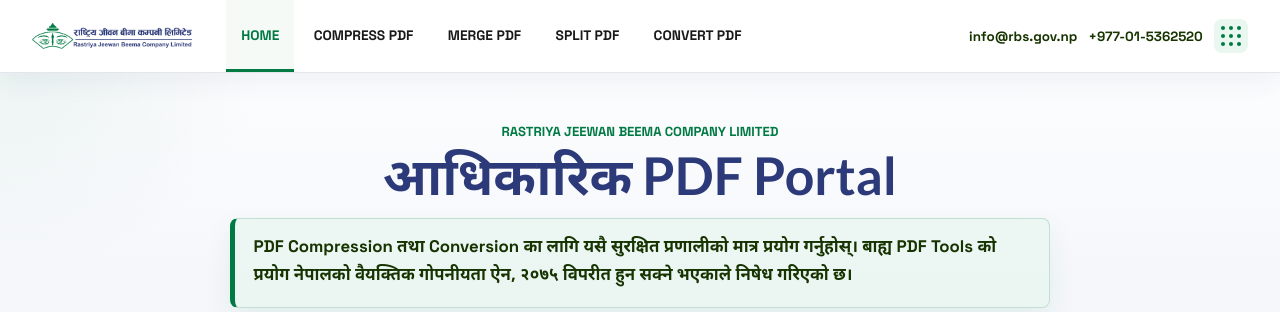
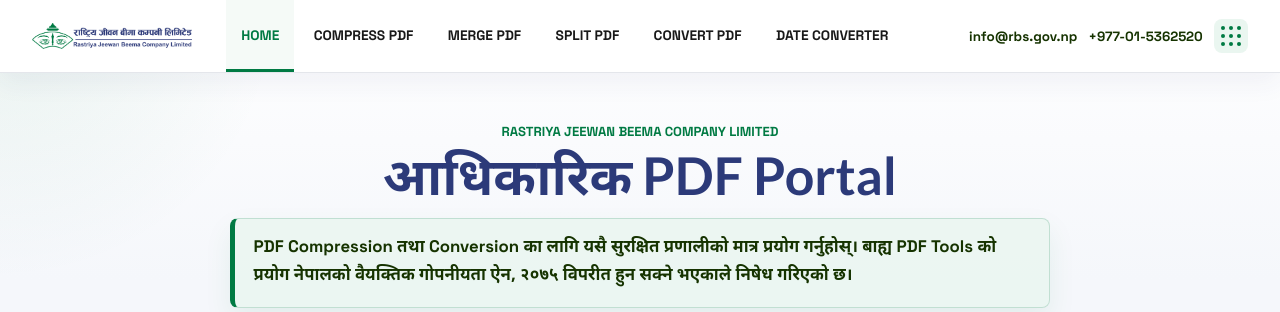
Before and after one commit to rjbcl/PDF-Compressor, a Flask app: page / in a window 1280 px wide. Shown: the top 312 px of the page. Run offline with Flask 3, Linux system fonts and the light colour scheme; some libraries are stand-ins or nearby versions.

Commit message:
Date convereter added new feature

```diff
--- a/app.py
+++ b/app.py
@@ -158,6 +158,12 @@
 @app.get("/convert")
 def convert_page():
     return render_tool_page(active_tool="convert")
+
+
+@app.get("/date-converter")
+def date_converter_page():
+    converter_path = BASE_DIR.parent / "Date-converter" / "index.html"
+    return send_file(converter_path)
 
 
 @app.post("/compress")
--- a/templates/index.html
+++ b/templates/index.html
@@ -26,6 +26,7 @@
       <a href="/merge" data-tool-link="merge">Merge PDF</a>
       <a href="/split" data-tool-link="split">Split PDF</a>
       <a href="/convert" data-tool-link="convert">Convert PDF</a>
+      <a href="/date-converter">Date Converter</a>
     </nav>
     <div class="header-actions">
       <a class="contact-link" href="mailto:info@rbs.gov.np">info@rbs.gov.np</a>
```
